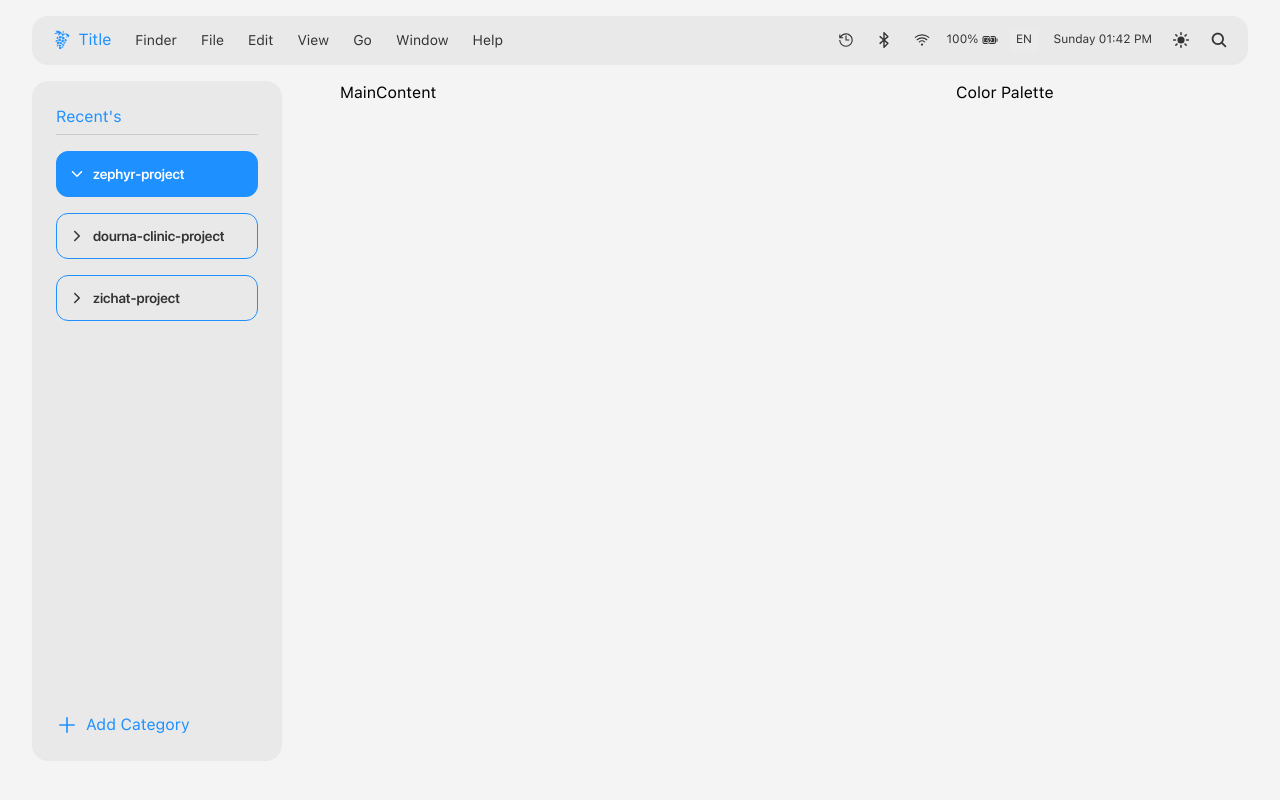
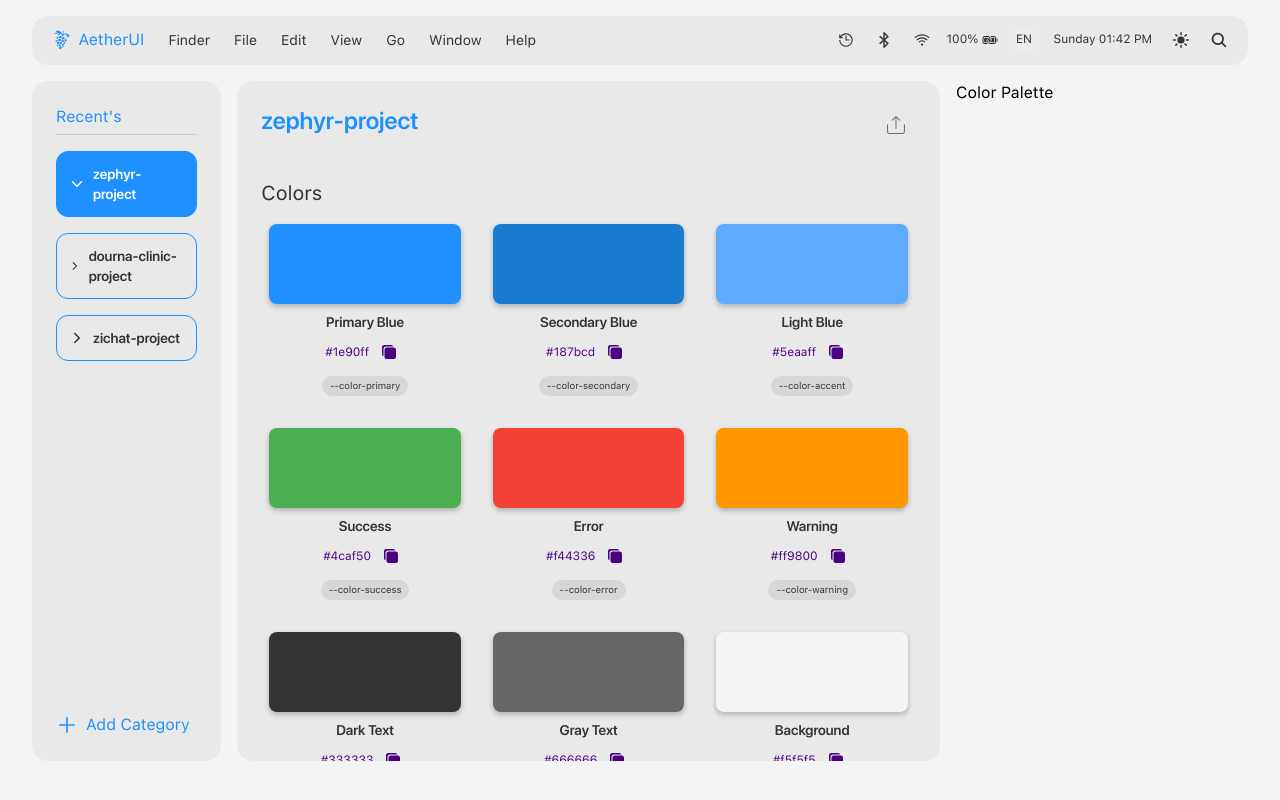
Before and after one commit to Morteza-Hoseinzadeh/color-detector, a Next.js app: page / in a window 1280 px wide. Built offline with nearby package versions, Linux system fonts and the light colour scheme.

Commit message:
Develop PaletteCard Main Content & Rename the project name

```diff
--- a/package.json
+++ b/package.json
@@ -1,5 +1,5 @@
 {
-  "name": "color-detector",
+  "name": "AetherUI",
   "version": "0.1.0",
   "private": true,
   "scripts": {
--- a/src/components/UI/Header.tsx
+++ b/src/components/UI/Header.tsx
@@ -22,7 +22,7 @@ export default function Header() {
           <IconButton size="small" sx={styles.iconButton}>
             <GiGrapes size={20} />
           </IconButton>
-          <Typography>Title</Typography>
+          <Typography>AetherUI</Typography>
         </Box>
         {menuItems.map((item) => (
           <Typography key={item} sx={styles.menuItem} variant="body2">
--- a/src/components/UI/PaletteCard.tsx
+++ b/src/components/UI/PaletteCard.tsx
@@ -0,0 +1,257 @@
+import React from 'react';
+import { Box, IconButton, Tooltip, Typography, Chip } from '@mui/material';
+import { Grid2 } from '@mui/material';
+import { CiExport } from 'react-icons/ci';
+import { IoCopy } from 'react-icons/io5';
+
+export default function PaletteCard() {
+  // Mock data for different design system categories
+  const colorPalette = [
+    { name: 'Primary Blue', value: '#1e90ff', variable: '--color-primary' },
+    { name: 'Secondary Blue', value: '#187bcd', variable: '--color-secondary' },
+    { name: 'Light Blue', value: '#5eaaff', variable: '--color-accent' },
+    { name: 'Success', value: '#4caf50', variable: '--color-success' },
+    { name: 'Error', value: '#f44336', variable: '--color-error' },
+    { name: 'Warning', value: '#ff9800', variable: '--color-warning' },
+    { name: 'Dark Text', value: '#333333', variable: '--text-primary' },
+    { name: 'Gray Text', value: '#666666', variable: '--text-secondary' },
+    { name: 'Background', value: '#f5f5f5', variable: '--bg-default' },
+  ];
+
+  const shadows = [
+    { name: 'Small', value: '0 1px 3px rgba(0,0,0,0.12), 0 1px 2px rgba(0,0,0,0.24)', variable: '--shadow-sm' },
+    { name: 'Medium', value: '0 3px 6px rgba(0,0,0,0.15), 0 2px 4px rgba(0,0,0,0.12)', variable: '--shadow-md' },
+    { name: 'Large', value: '0 10px 20px rgba(0,0,0,0.15), 0 3px 6px rgba(0,0,0,0.10)', variable: '--shadow-lg' },
+    { name: 'X-Large', value: '0 15px 25px rgba(0,0,0,0.15), 0 5px 10px rgba(0,0,0,0.05)', variable: '--shadow-xl' },
+  ];
+
+  const typography = [
+    { name: 'Heading 1', family: 'SFPro', weight: '700', size: '2.5rem', variable: '--font-h1' },
+    { name: 'Heading 2', family: 'SFPro', weight: '600', size: '2rem', variable: '--font-h2' },
+    { name: 'Heading 3', family: 'SFPro', weight: '600', size: '1.5rem', variable: '--font-h3' },
+    { name: 'Body', family: 'SFPro', weight: '400', size: '1rem', variable: '--font-body' },
+    { name: 'Caption', family: 'SFPro', weight: '300', size: '0.875rem', variable: '--font-caption' },
+  ];
+
+  const spacing = [
+    { name: 'XS', value: '0.25rem', variable: '--spacing-xs' },
+    { name: 'SM', value: '0.5rem', variable: '--spacing-sm' },
+    { name: 'MD', value: '1rem', variable: '--spacing-md' },
+    { name: 'LG', value: '1.5rem', variable: '--spacing-lg' },
+    { name: 'XL', value: '2rem', variable: '--spacing-xl' },
+  ];
+
+  const borderRadius = [
+    { name: 'Small', value: '4px', variable: '--radius-sm' },
+    { name: 'Medium', value: '8px', variable: '--radius-md' },
+    { name: 'Large', value: '12px', variable: '--radius-lg' },
+    { name: 'Circle', value: '50%', variable: '--radius-circle' },
+  ];
+
+  return (
+    <Box sx={styles.container}>
+      {/* Header */}
+      <Box display={'flex'} alignItems={'center'} justifyContent={'space-between'}>
+        <Typography variant="h5" fontWeight={'bold'} color="primary.main" gutterBottom>
+          zephyr-project
+        </Typography>
+        <Tooltip title="Export as JSON" placement="left">
+          <IconButton>
+            <CiExport />
+          </IconButton>
+        </Tooltip>
+      </Box>
+
+      {/* Colors Section */}
+      <Box mt={4}>
+        <Typography variant="h6" color="text.primary" gutterBottom>
+          Colors
+        </Typography>
+        <Grid2 container spacing={2}>
+          {colorPalette.map((color, index) => (
+            <Grid2 key={index} size={4} sx={{ ...styles.gridItem, cursor: 'pointer' }}>
+              <Box sx={{ ...styles.colorBox, backgroundColor: color.value }} />
+              <Typography variant="body2" sx={styles.itemName} fontWeight="bold">
+                {color.name}
+              </Typography>
+              <Box mb={'8px'}>
+                <Typography variant="caption" sx={styles.itemValue}>
+                  {color.value}
+                </Typography>
+                <IconButton sx={{ color: 'text.secondary', ml: '4px' }}>
+                  <IoCopy size={16} />
+                </IconButton>
+              </Box>
+              <Chip label={color.variable} size="small" sx={styles.chip} />
+            </Grid2>
+          ))}
+        </Grid2>
+      </Box>
+
+      {/* Shadows Section */}
+      <Box mt={4}>
+        <Typography variant="h6" color="text.primary" gutterBottom>
+          Shadows
+        </Typography>
+        <Grid2 container spacing={2}>
+          {shadows.map((shadow, index) => (
+            <Grid2 key={index} size={6} sx={{ ...styles.gridItem, cursor: 'pointer' }}>
+              <Box sx={{ ...styles.shadowBox, boxShadow: shadow.value }} />
+              <Typography variant="body2" sx={styles.itemName} fontWeight="bold">
+                {shadow.name}
+              </Typography>
+              <Chip label={shadow.variable} size="small" sx={styles.chip} />
+            </Grid2>
+          ))}
+        </Grid2>
+      </Box>
+
+      {/* Typography Section */}
+      <Box mt={4}>
+        <Typography variant="h6" color="text.primary" gutterBottom>
+          Typography
+        </Typography>
+        <Grid2 container spacing={2}>
+          {typography.map((font, index) => (
+            <Grid2 key={index} size={6} sx={styles.gridItem}>
+              <Typography
+                variant={index === 0 ? 'h1' : index === 1 ? 'h2' : index === 2 ? 'h3' : 'body1'}
+                sx={{ fontFamily: font.family, fontWeight: font.weight, fontSize: font.size, color: 'text.primary' }}
+              >
+                {font.name}
+              </Typography>
+              <Typography variant="caption" sx={styles.itemValue}>
+                {font.family} • {font.weight} • {font.size}
+              </Typography>
+              <Chip label={font.variable} size="small" sx={styles.chip} />
+            </Grid2>
+          ))}
+        </Grid2>
+      </Box>
+
+      {/* Spacing Section */}
+      <Box mt={4}>
+        <Typography variant="h6" color="text.primary" gutterBottom>
+          Spacing
+        </Typography>
+        <Grid2 container spacing={2}>
+          {spacing.map((space, index) => (
+            <Grid2 key={index} size={2.4} sx={styles.gridItem}>
+              <Box sx={{ ...styles.spaceBox, height: space.value }} />
+              <Typography variant="body2" sx={styles.itemName} fontWeight="bold">
+                {space.name}
+              </Typography>
+              <Box mb={'8px'}>
+                <Typography variant="caption" sx={styles.itemValue}>
+                  {space.value}
+                </Typography>
+                <IconButton sx={{ color: 'text.secondary', ml: '8px' }}>
+                  <IoCopy size={16} />
+                </IconButton>
+              </Box>
+              <Chip label={space.variable} size="small" sx={styles.chip} />
+            </Grid2>
+          ))}
+        </Grid2>
+      </Box>
+
+      {/* Border Radius Section */}
+      <Box mt={4}>
+        <Typography variant="h6" color="text.primary" gutterBottom>
+          Border Radius
+        </Typography>
+        <Grid2 container spacing={2}>
+          {borderRadius.map((radius, index) => (
+            <Grid2 key={index} size={3} sx={styles.gridItem}>
+              <Box sx={{ ...styles.radiusBox, borderRadius: radius.value }} />
+              <Typography variant="body2" sx={styles.itemName} fontWeight="bold">
+                {radius.name}
+              </Typography>
+              <Box mb={'8px'}>
+                <Typography variant="caption" sx={styles.itemValue}>
+                  {radius.value}
+                </Typography>
+                <IconButton sx={{ color: 'text.secondary', ml: '8px' }}>
+                  <IoCopy size={16} />
+                </IconButton>
+              </Box>
+              <Chip label={radius.variable} size="small" sx={styles.chip} />
+            </Grid2>
+          ))}
+        </Grid2>
+      </Box>
+    </Box>
+  );
+}
+
+const styles = {
+  container: {
+    width: '100%',
+    minHeight: '200px',
+    backgroundColor: 'background.paper',
+    borderRadius: '16px',
+    p: 3,
+    overflow: 'auto',
+    maxHeight: '85vh',
+  },
+  gridItem: {
+    display: 'flex',
+    flexDirection: 'column',
+    alignItems: 'center',
+    justifyContent: 'center',
+    p: 1,
+  },
+  colorBox: {
+    boxShadow: '0 3px 6px rgba(0,0,0,0.15), 0 2px 4px rgba(0,0,0,0.12)',
+    width: '100%',
+    height: '80px',
+    borderRadius: '8px',
+    marginBottom: '8px',
+    transition: 'transform 0.2s ease',
+    '&:hover': {
+      transform: 'scale(1.05)',
+    },
+  },
+  shadowBox: {
+    boxShadow: '0 3px 6px rgba(0,0,0,0.15), 0 2px 4px rgba(0,0,0,0.12)',
+    width: '100%',
+    height: '60px',
+    borderRadius: '8px',
+    marginBottom: '8px',
+    backgroundColor: 'white',
+    transition: 'transform 0.2s ease',
+    '&:hover': {
+      transform: 'scale(1.05)',
+    },
+  },
+  spaceBox: {
+    boxShadow: '0 3px 6px rgba(0,0,0,0.15), 0 2px 4px rgba(0,0,0,0.12)',
+    width: '100%',
+    backgroundColor: '#e3f2fd',
+    marginBottom: '8px',
+  },
+  radiusBox: {
+    boxShadow: '0 3px 6px rgba(0,0,0,0.15), 0 2px 4px rgba(0,0,0,0.12)',
+    width: '60px',
+    height: '60px',
+    backgroundColor: '#1e90ff',
+    marginBottom: '8px',
+  },
+  itemName: {
+    color: 'text.primary',
+    textAlign: 'center',
+    mb: 0.5,
+  },
+  itemValue: {
+    color: 'text.secondary',
+    textAlign: 'center',
+    mb: 1,
+  },
+  chip: {
+    fontSize: '0.6rem',
+    height: '20px',
+    '& .MuiChip-label': {
+      px: 1,
+    },
+  },
+};
--- a/src/components/UI/Sidebar.tsx
+++ b/src/components/UI/Sidebar.tsx
@@ -62,7 +62,7 @@ const styles = {
     display: 'flex',
     flexDirection: 'column',
     justifyContent: 'space-between',
-    width: 250,
+    width: '100%',
     height: '85vh',
     backgroundColor: 'background.paper',
     borderRadius: '16px',
--- a/src/components/pages/home.tsx
+++ b/src/components/pages/home.tsx
@@ -5,6 +5,7 @@ import { Grid2 } from '@mui/material';
 
 import Header from '../UI/Header';
 import Sidebar from '@/components/UI/Sidebar';
+import PaletteCard from '../UI/PaletteCard';
 
 export default function Home() {
   return (
@@ -12,11 +13,11 @@ export default function Home() {
       <Grid2 size={12}>
         <Header />
       </Grid2>
-      <Grid2 size={3}>
+      <Grid2 size={2}>
         <Sidebar />
       </Grid2>
-      <Grid2 size={6}>
-        <span>MainContent</span>
+      <Grid2 size={7}>
+        <PaletteCard />
       </Grid2>
       <Grid2 size={3}>
         <span>Color Palette</span>
```
Also changed, not shown: 1 other file (tests, documents, lock files or other folders).
